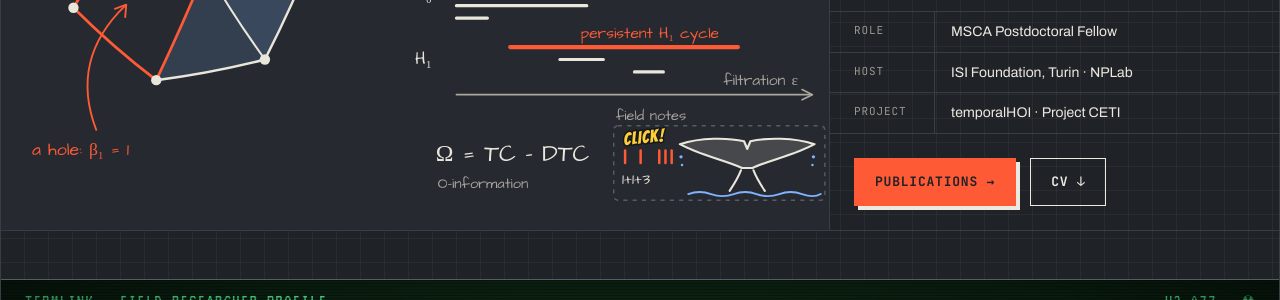
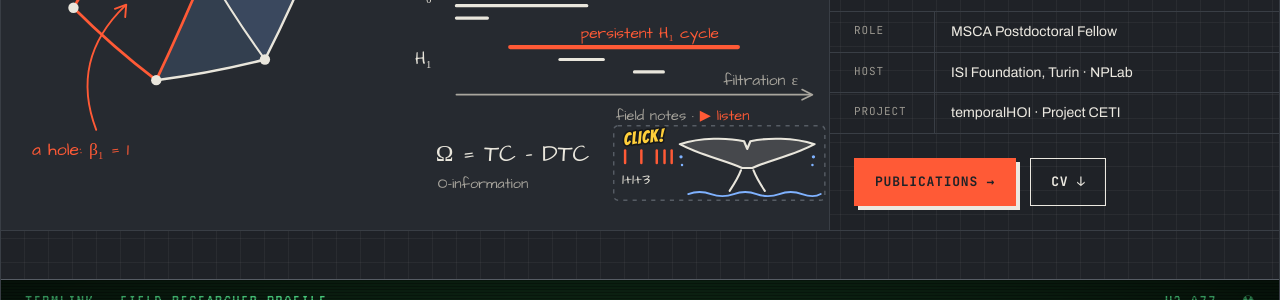
Before and after one commit to andresantoro/andresantoro.github.io, a Jekyll site: the page built from _pages/about.md, in a window 1280 px wide and 1400 px high, scrolled down 716 px. Shown: the part 150-450 px from the top of the window. Built offline with Jekyll 4.4.1, drawn with Linux system fonts in a browser that asks for light colours; part of the change alters nothing that is shown.

Commit message:
Fig. 1 field notes: play a recorded 1+1+3 sperm whale coda, click marks light up in time
Co-Authored-By: Claude Opus 5.5 <noreply@anthropic.com>

```diff
--- a/assets/css/notebook.scss
+++ b/assets/css/notebook.scss
@@ -608,6 +608,16 @@ a.nb-caption--end:hover { background: var(--pop); }
 .cl-thought__paper circle { fill: var(--paper); }
 .cl-thought text { font-family: var(--hand); font-weight: 700; font-size: 21px; fill: var(--ink); text-anchor: middle; }
 .has-played .cl-thought { opacity: 0; transform: translateY(-8px) scale(0.9); }
+.wb-coda { cursor: pointer; outline: none; }
+.wb-hit { fill: transparent; }
+.wb-listen { fill: var(--accent); }
+.wb-coda:hover .wb-box, .wb-coda:focus-visible .wb-box, .wb-coda.is-playing .wb-box { stroke: var(--pop); stroke-dasharray: none; }
+.wb-clicks path.is-hit { stroke: var(--pop); stroke-width: 4; filter: drop-shadow(0 0 4px var(--pop)); }
+.wb-sfx-wrap { transform-box: fill-box; transform-origin: center; transition: transform 0.08s; }
+.wb-coda.is-pop .wb-sfx-wrap { transform: scale(1.35); }
+.wb-whale { transform-box: fill-box; transform-origin: 50% 100%; }
+.wb-coda.is-playing .wb-whale { animation: wb-bob 0.6s ease-in-out infinite alternate; }
+@keyframes wb-bob { to { transform: translateY(-3px) rotate(-1.5deg); } }
 .wb-sfx { font-family: var(--comic); font-size: 17px; letter-spacing: 0.04em; fill: var(--pop); stroke: var(--ink); stroke-width: 3px; stroke-linejoin: round; paint-order: stroke; }
 
 @media (prefers-reduced-motion: reduce) {
--- a/assets/js/notebook.js
+++ b/assets/js/notebook.js
@@ -180,6 +180,43 @@
   openTarget();
   window.addEventListener('hashchange', openTarget);
 
+  // ---- Fig. 1 field notes: play the recorded coda and light up each click as it sounds ----
+  document.querySelectorAll('.wb-coda').forEach(function (g) {
+    var marks = Array.prototype.slice.call(g.querySelectorAll('.wb-clicks path'));
+    var onsets = (g.getAttribute('data-onsets') || '').split(' ').map(Number);
+    var audio = null, raf = 0;
+    var reset = function () {
+      cancelAnimationFrame(raf);
+      g.classList.remove('is-playing', 'is-pop');
+      marks.forEach(function (m) { m.classList.remove('is-hit'); });
+    };
+    var tick = function () {
+      var t = audio.currentTime, hit = false;
+      marks.forEach(function (m, i) {
+        var on = t >= onsets[i] && t < onsets[i] + 0.18;
+        m.classList.toggle('is-hit', on);
+        hit = hit || on;
+      });
+      g.classList.toggle('is-pop', hit);
+      if (audio.paused || audio.ended) reset(); else raf = requestAnimationFrame(tick);
+    };
+    var play = function () {
+      if (!audio) {
+        audio = new Audio(g.getAttribute('data-src'));
+        audio.addEventListener('ended', reset);
+      }
+      reset();
+      audio.currentTime = 0;
+      var started = audio.play();
+      var go = function () { g.classList.add('is-playing'); raf = requestAnimationFrame(tick); };
+      if (started && started.then) started.then(go).catch(reset); else go();
+    };
+    g.addEventListener('click', play);
+    g.addEventListener('keydown', function (e) {
+      if (e.key === 'Enter' || e.key === ' ') { e.preventDefault(); play(); }
+    });
+  });
+
   // ---- retro terminal on Home: type the lines in once it scrolls into view ----
   document.querySelectorAll('.nb-term').forEach(function (t) {
     if (!('IntersectionObserver' in window)) { t.classList.add('is-booted'); return; }
```
Also changed, not shown: _includes/nb/whiteboard.svg, 1 other file.
